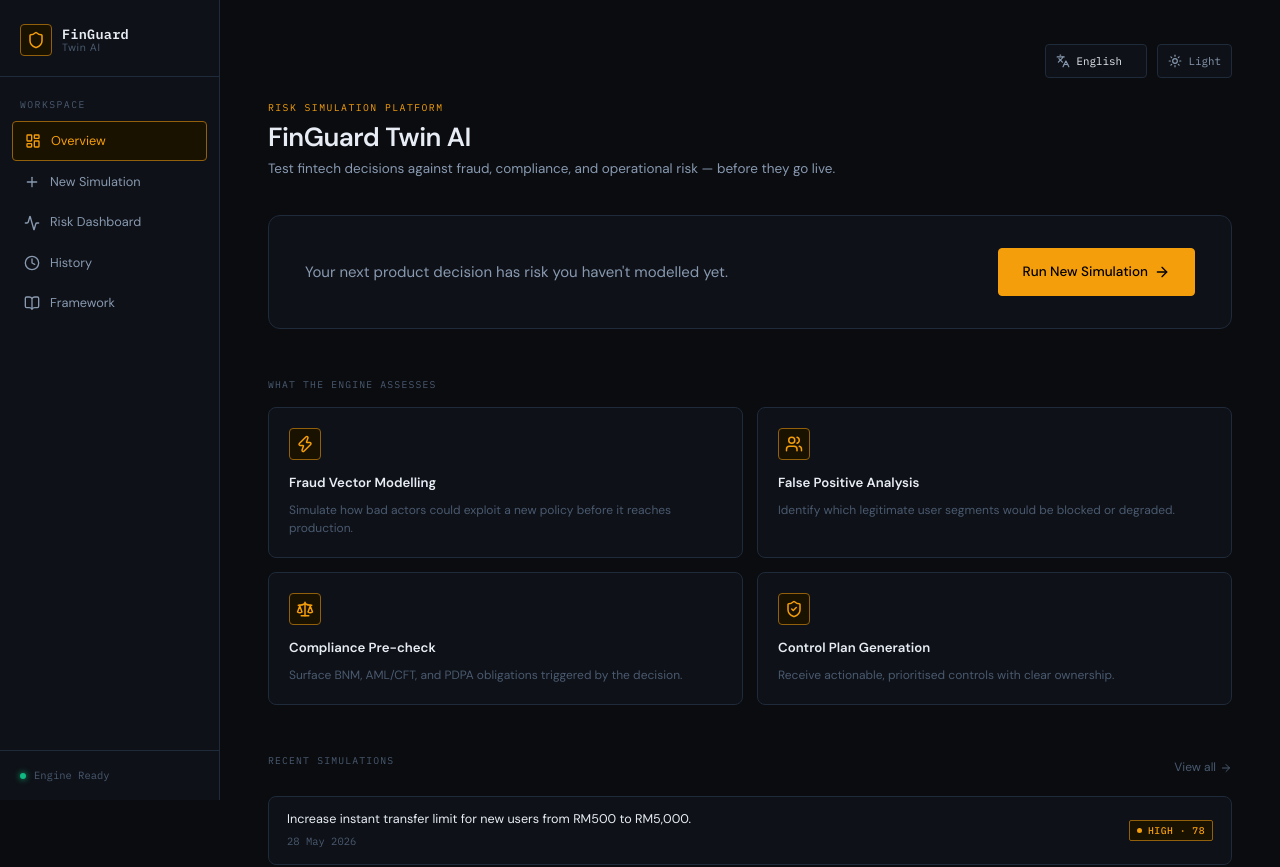
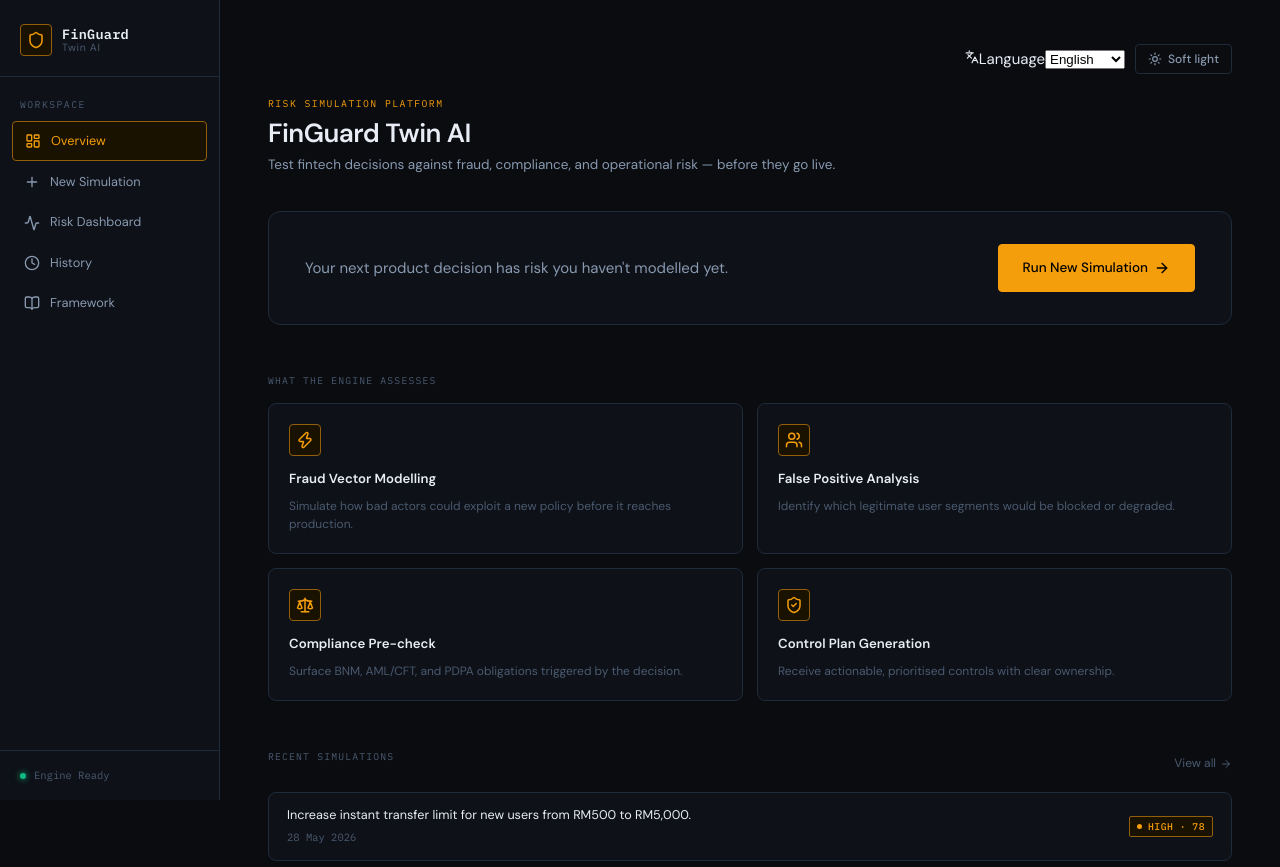
Before and after one commit to EvaCeryana/Finguard-TwinAI, a React (Vite) app: page / in a window 1280 px wide. Shown: the top 867 px of the page. Built offline with nearby package versions, Linux system fonts and the light colour scheme.

Commit message:
Update AppShell.tsx

```diff
--- a/src/components/AppShell.tsx
+++ b/src/components/AppShell.tsx
@@ -1,76 +1,60 @@
-import { useEffect, useState } from "react";
 import { Outlet } from "react-router-dom";
 import { Languages, Moon, Sun } from "lucide-react";
 import { Sidebar } from "./Sidebar";
+import { LanguageProvider, useLanguage, type AppLanguage } from "../context/LanguageContext";
 
-type AppLanguage = "en" | "zh" | "id" | "ms";
-type AppTheme = "dark" | "light";
-
-const LANGUAGE_OPTIONS: { value: AppLanguage; label: string }[] = [
-  { value: "en", label: "English" },
-  { value: "zh", label: "中文" },
-  { value: "id", label: "Indonesia" },
-  { value: "ms", label: "Melayu" },
+const LANGUAGE_OPTIONS: { value: AppLanguage; labelKey: string }[] = [
+  { value: "en", labelKey: "english" },
+  { value: "zh", labelKey: "chinese" },
+  { value: "id", labelKey: "indonesia" },
+  { value: "ms", labelKey: "malay" },
 ];
 
-export function AppShell() {
-  const [language, setLanguage] = useState<AppLanguage>(() => {
-    const saved = localStorage.getItem("finguard-language") as AppLanguage | null;
-    return saved ?? "en";
-  });
-
-  const [theme, setTheme] = useState<AppTheme>(() => {
-    const saved = localStorage.getItem("finguard-theme") as AppTheme | null;
-    return saved ?? "dark";
-  });
-
-  useEffect(() => {
-    document.documentElement.dataset.theme = theme;
-    localStorage.setItem("finguard-theme", theme);
-  }, [theme]);
-
-  useEffect(() => {
-    localStorage.setItem("finguard-language", language);
-    window.dispatchEvent(
-      new CustomEvent("finguard-language-change", {
-        detail: language,
-      })
-    );
-  }, [language]);
+function AppShellInner() {
+  const { language, setLanguage, theme, setTheme, t } = useLanguage();
 
   return (
     <div className="app-shell">
       <Sidebar />
       <main className="main-content">
-        <div className="app-toolbar" aria-label="Application controls">
-          <div className="language-switcher">
+        <div className="app-toolbar" aria-label="Application settings">
+          <label className="toolbar-select-label">
             <Languages size={14} />
+            <span className="toolbar-label-text">{t("language")}</span>
             <select
+              className="toolbar-select"
               value={language}
-              onChange={(e) => setLanguage(e.target.value as AppLanguage)}
-              aria-label="Select language"
+              onChange={(event) => setLanguage(event.target.value as AppLanguage)}
+              aria-label={t("language")}
             >
               {LANGUAGE_OPTIONS.map((option) => (
                 <option key={option.value} value={option.value}>
-                  {option.label}
+                  {t(option.labelKey)}
                 </option>
               ))}
             </select>
-          </div>
+          </label>
 
           <button
             type="button"
-            className="theme-toggle"
-            onClick={() => setTheme((current) => (current === "dark" ? "light" : "dark"))}
-            aria-label="Toggle dark and light mode"
+            className="btn btn--ghost btn--sm theme-toggle-btn"
+            onClick={() => setTheme(theme === "dark" ? "light" : "dark")}
+            aria-label={theme === "dark" ? t("lightMode") : t("darkMode")}
           >
             {theme === "dark" ? <Sun size={14} /> : <Moon size={14} />}
-            {theme === "dark" ? "Light" : "Dark"}
+            {theme === "dark" ? t("lightMode") : t("darkMode")}
           </button>
         </div>
-
         <Outlet />
       </main>
     </div>
   );
 }
+
+export function AppShell() {
+  return (
+    <LanguageProvider>
+      <AppShellInner />
+    </LanguageProvider>
+  );
+}
```
